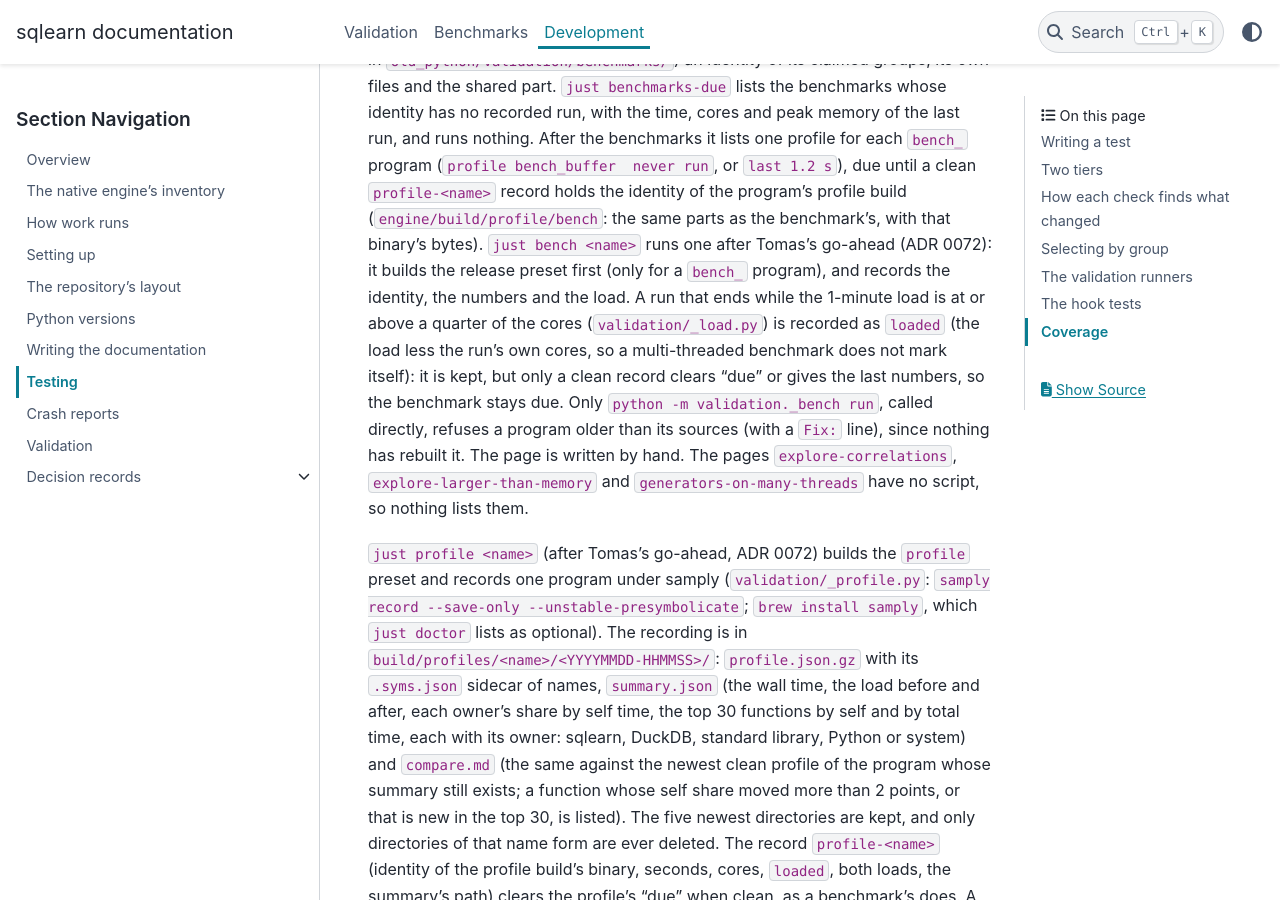
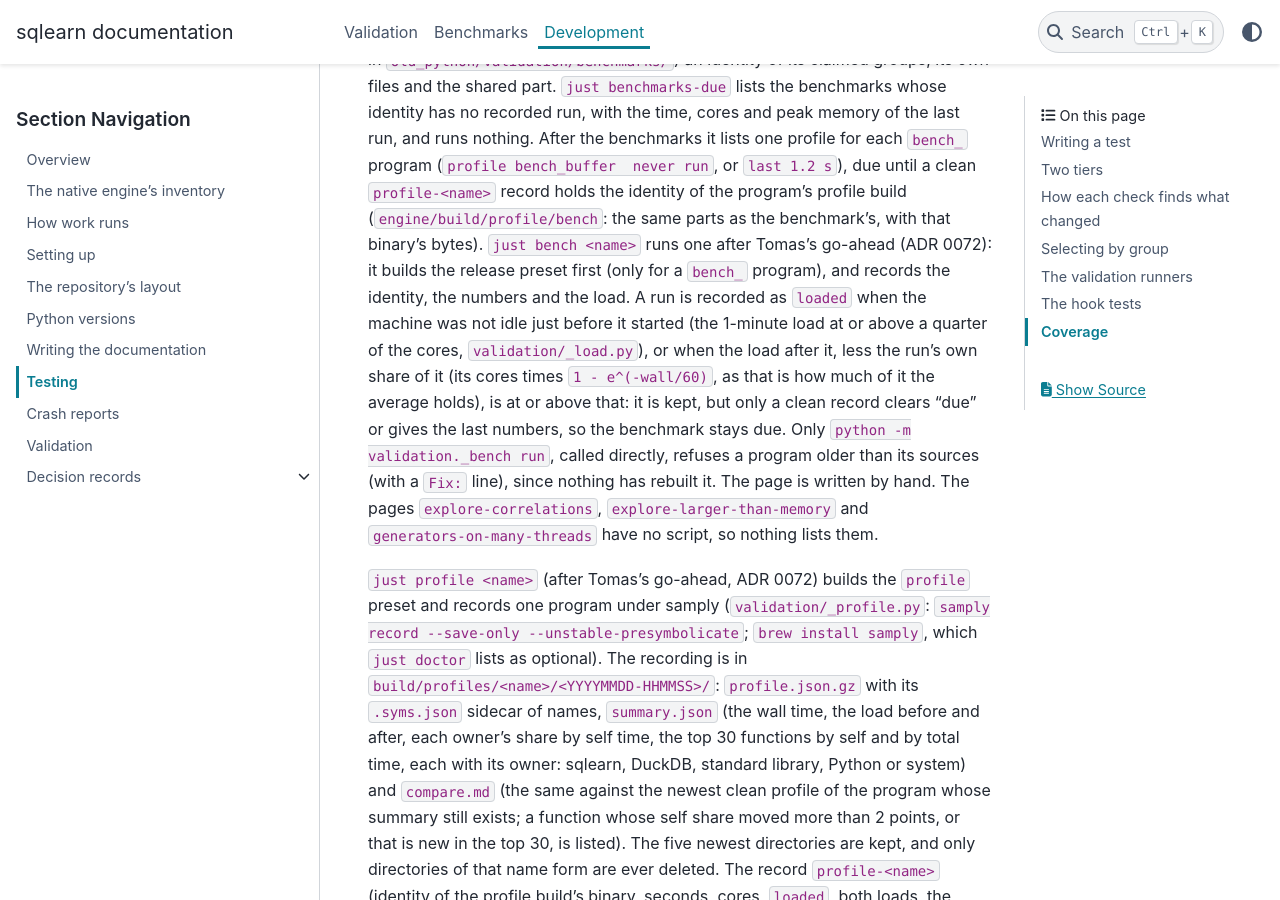
Before and after one commit to glaucis/sqlearn, a Sphinx documentation site: the page built from docs/architecture/testing.md, in a window 1280 px wide and 900 px high, scrolled down 17447 px. Built offline with Sphinx 7.4.7 and the PyData theme 0.15.4, drawn with Linux system fonts in a browser that asks for light colours; the version number could not be read and is left out.

Commit message:
fix: discount a run's own share of the load and check the start
The 1-minute load holds a run of W seconds on c cores as about
c * (1 - exp(-W/60)), not c. A run is also loaded when the machine was
not idle just before it started.

```diff
--- a/docs/architecture/testing.md
+++ b/docs/architecture/testing.md
@@ -610,10 +610,12 @@ a clean `profile-<name>` record holds the identity of the program's profile
 build (`engine/build/profile/bench`: the same parts as the benchmark's, with
 that binary's bytes). `just bench <name>` runs one after Tomas's go-ahead (ADR
 0072): it builds the release preset first (only for a `bench_` program), and
-records the identity, the numbers and the load. A run that ends while the
-1-minute load is at or above a quarter of the cores (`validation/_load.py`) is
-recorded as `loaded` (the load less the run's own cores, so a multi-threaded
-benchmark does not mark itself): it is kept, but only a clean record clears
+records the identity, the numbers and the load. A run is
+recorded as `loaded` when the machine was not idle just before it started (the
+1-minute load at or above a quarter of the cores, `validation/_load.py`), or
+when the load after it, less the run's own share of it (its cores times
+`1 - e^(-wall/60)`, as that is how much of it the average holds), is at or
+above that: it is kept, but only a clean record clears
 "due" or gives the last numbers, so the benchmark stays due. Only
 `python -m validation._bench run`, called directly, refuses a program older than
 its sources (with a `Fix:` line), since nothing has rebuilt it. The page is
```
Also changed, not shown: docs/adr/0081-one-go-ahead-runs-the-queue-on-an-idle-machine.md (+3 -2 lines), docs/specs/benchmark-queue.md (+8 -5 lines), 5 other files.
